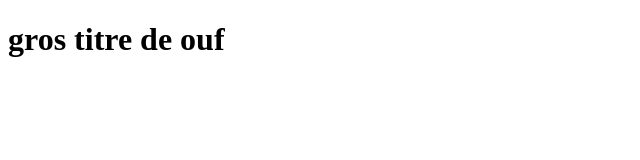
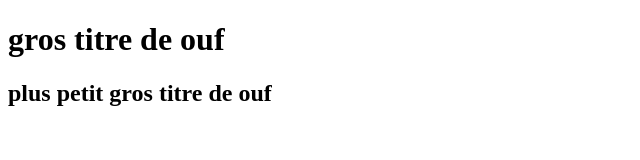
Before and after one commit to PiDartevelle/helloWorld, a plain HTML site: page index.html in a window 1280 px wide. Shown: the whole page, without its empty margins (0-640 px from the left). Drawn offline with Linux system fonts and the light colour scheme.

Commit message:
Update index.html
added <h2> "plus petit gros titre de ouf"

```diff
--- a/index.html
+++ b/index.html
@@ -9,6 +9,6 @@
 </head>
 <body>
     <h1> gros titre de ouf </h1>
-
+    <h2> plus petit gros titre de ouf</h2>
 </body>
 </html>
```
